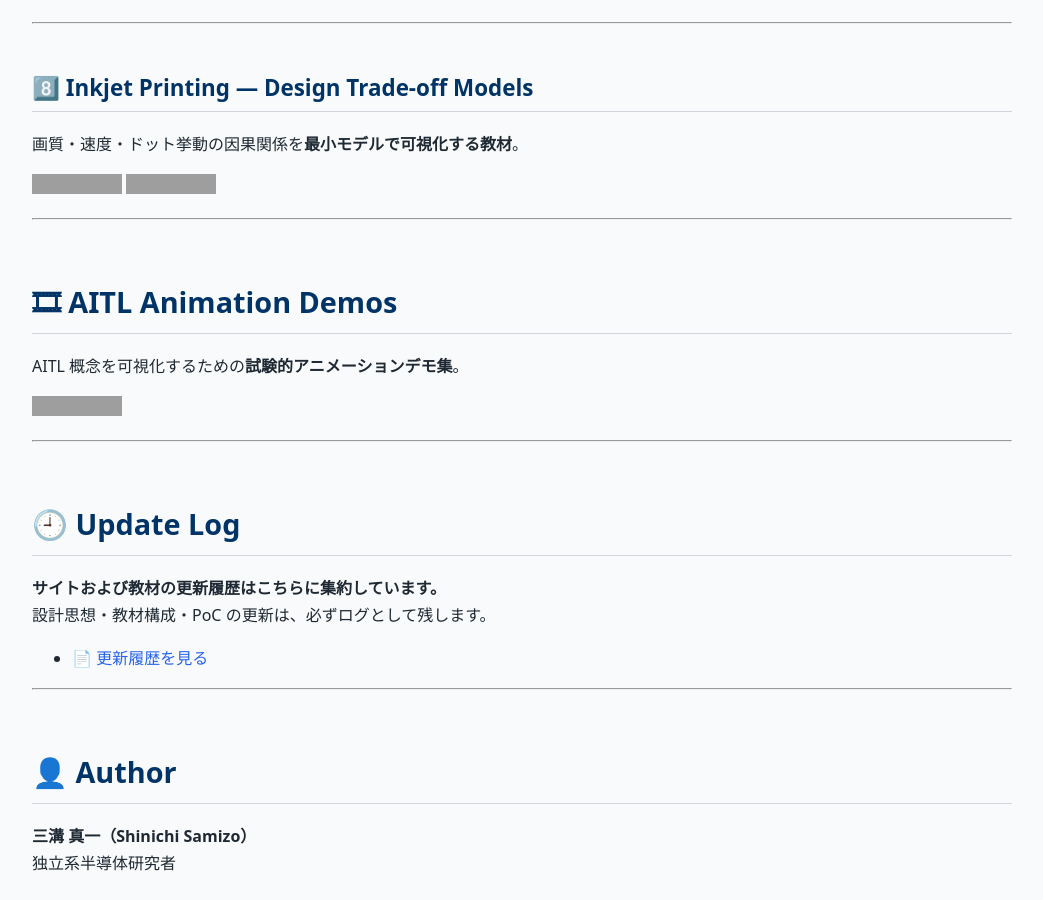
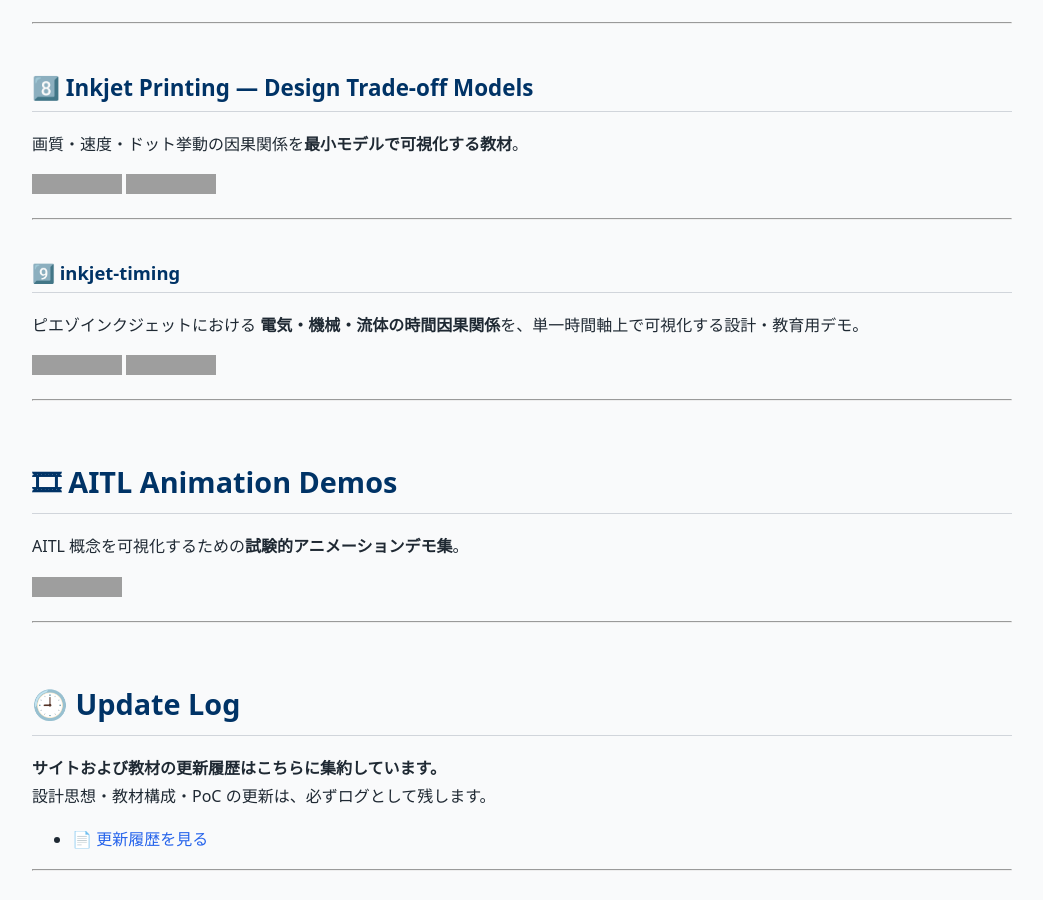
Before and after one commit to Samizo-AITL/Samizo-AITL.github.io, a Jekyll site: the page built from index.md, in a window 1280 px wide and 900 px high, scrolled down 6732 px. Shown: the whole window, without its empty margins (118-1161 px from the left). Built offline with Jekyll 4.4.1, drawn with Linux system fonts in a browser that asks for light colours; grey boxes are pictures that could not be loaded.

Commit message:
Update index.md

```diff
--- a/index.md
+++ b/index.md
@@ -222,6 +222,14 @@ V–I 制御（PID + FSM）を **RTL → GDS まで実装する ASIC 教材**。
 
 ---
 
+### 9️⃣ inkjet-timing
+ピエゾインクジェットにおける **電気・機械・流体の時間因果関係**を、単一時間軸上で可視化する設計・教育用デモ。
+
+[![Site](https://img.shields.io/badge/View-Site-brightgreen?logo=github)](https://samizo-aitl.github.io/inkjet-timing/)
+[![Repo](https://img.shields.io/badge/View-Repo-blue?logo=github)](https://github.com/Samizo-AITL/inkjet-timing)
+
+---
+
 # 🎞 AITL Animation Demos
 AITL 概念を可視化するための**試験的アニメーションデモ集**。
 
```
